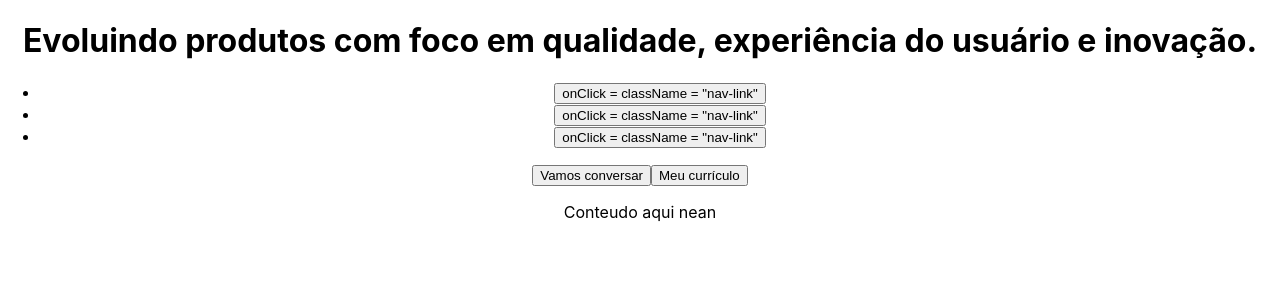
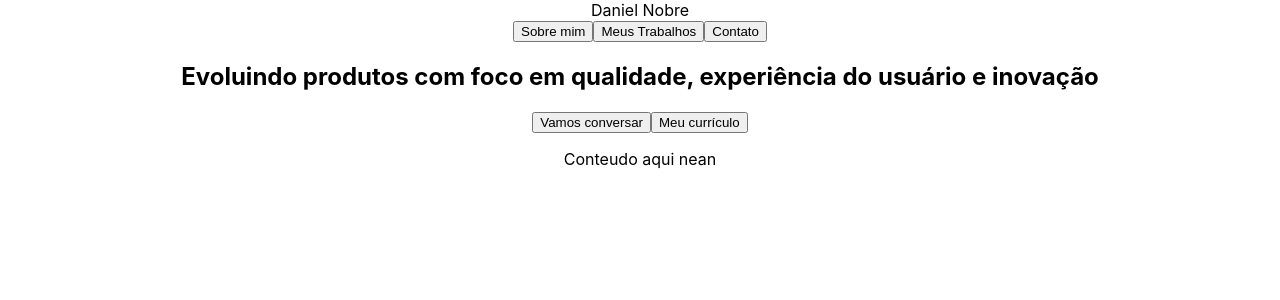
Before and after one commit to Dan-Nobre/portfolio-dan, a React (Create React App) app: page / in a window 1280 px wide. Shown: the top 300 px of the page. Built offline with nearby package versions, Linux system fonts and the light colour scheme.

Commit message:
:boom: fix: changes in logic of data

```diff
--- a/src/App.jsx
+++ b/src/App.jsx
@@ -1,12 +1,16 @@
 import logo from './logo.svg';
 import React from 'react';
 import './App.css';
-import Header from './components/Header';
+import Navbar from './components/Navbar';
+import Hero from './components/Hero';
 
 function App() {
   return (
     <div className='App'>
-      <Header />
+      <Navbar />
+
+      <Hero />
+
       <p>Conteudo aqui nean</p>
     </div>
   );
--- /dev/null
+++ b/src/Components/Header.css
@@ -0,0 +1,8 @@
+.header {
+    background-color: #ffffff;
+    padding: 2rem 1.5rem;
+    box-shadow: 0 2px 10px rgba(0, 0, 0, 0.1);
+    position: sticky;
+    top: 0;
+    z-index: 0;
+}
--- a/src/Components/Header.jsx
+++ /dev/null
@@ -1,61 +0,0 @@
-// src/components/Header.jsx
-import React from 'react';
-// import './Header.css';
-
-const Header = () => {
-
-    const scrollToSection = (selectionID) => {
-        const element = document.getElementById(selectionID);
-        if (element) {
-            element.scrollIntoView({behavior: 'smooth'});
-        }
-    };
-
-    return(
-        <header className='header'>
-            <div className='header-container'>
-                <div className='header-title'>
-                    <h1>Evoluindo produtos com foco em qualidade, experiência do usuário e inovação.</h1>
-                </div>
-
-                {/* NavButtons here :p */}
-                <nav className='header-nav'>
-                    <ul className='nav-list'>
-                        <li className='nav-item'>
-                            <button>
-                                onClick = {() => scrollToSection('technologies')}
-                                className = "nav-link"
-                            </button>
-                        </li>
-
-                        <li className='nav-item'>
-                            <button>
-                                onClick = {() => scrollToSection('projects')}
-                                className = "nav-link"
-                            </button>
-                        </li>
-
-                        <li className='nav-item'>
-                            <button>
-                                onClick = {() => scrollToSection('contact')}
-                                className = "nav-link"
-                            </button>
-                        </li>
-                    </ul>
-                </nav>
-
-                {/* Actions Buttons here :p */}
-                <div className='header-actions'>
-                    <button className='btn btn-primary'>
-                        Vamos conversar
-                    </button>
-                    <button className='bnt btn-secondary'>
-                        Meu currículo
-                    </button>
-                </div>
-            </div>
-        </header>
-    );
-};
-
-export default Header;
--- a/src/Components/Hero.jsx
+++ b/src/Components/Hero.jsx
@@ -0,0 +1,26 @@
+import React from "react";
+import './Hero.css';
+
+const Hero = () => {
+    return (
+        <section className="hero">
+            <div className="hero-container">
+                <h1 className="hero-title">
+                    Evoluindo produtos com foco em qualidade, experiência do usuário e inovação
+                </h1>
+
+                {/* Actions Buttons here :p */}
+                <div className='hero-actions'>
+                    <button className='btn btn-primary'>
+                        Vamos conversar
+                    </button>
+                    <button className='bnt btn-secondary'>
+                        Meu currículo
+                    </button>
+                </div>
+            </div>
+        </section>
+    );
+};
+
+export default Hero;
--- /dev/null
+++ b/src/Components/Navbar.jsx
@@ -0,0 +1,41 @@
+// src/components/Header.jsx
+import React from 'react';
+import './Header.css';
+
+const Header = () => {
+
+    const scrollToSection = (selectionID) => {
+        const element = document.getElementById(selectionID);
+        if (element) {
+            element.scrollIntoView({behavior: 'smooth'});
+        }
+    };
+
+    return(
+        <nav className='navbar'>
+            <div className='navbar-container'>
+                <div className='header-logo'>
+                    <span>Daniel Nobre</span>
+                </div>
+
+                {/* NavButtons here :p */}
+                <nav className='navbar-links'>
+                    <button onClick = {() => scrollToSection('about')} >
+                        Sobre mim
+                    </button>
+
+                    <button onClick={() => scrollToSection('projects')}>
+                        Meus Trabalhos
+                    </button>
+
+                    <button onClick={() => scrollToSection('contact')}>
+                        Contato
+                    </button>
+
+                </nav>
+            </div>
+        </nav>
+    );
+};
+
+export default Header;
```
Also changed, not shown: src/Components/Hero.css (added).
